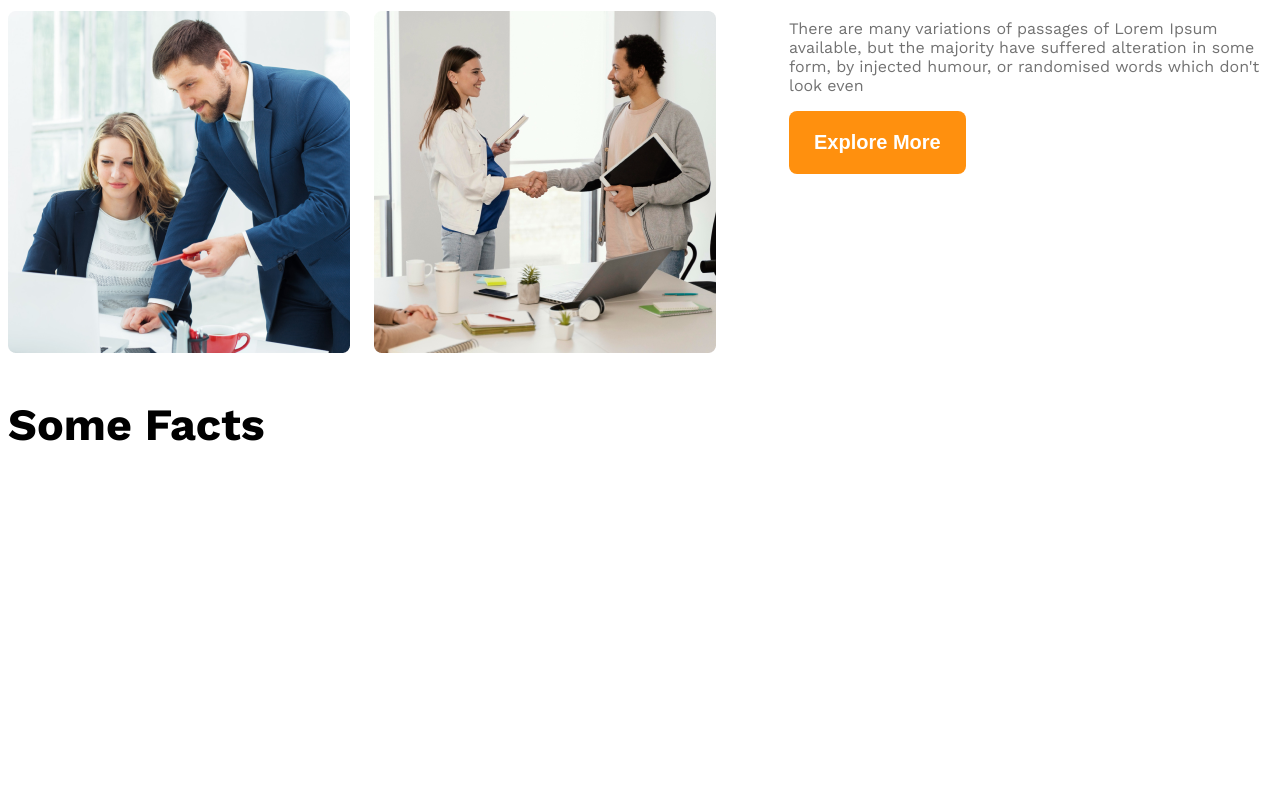
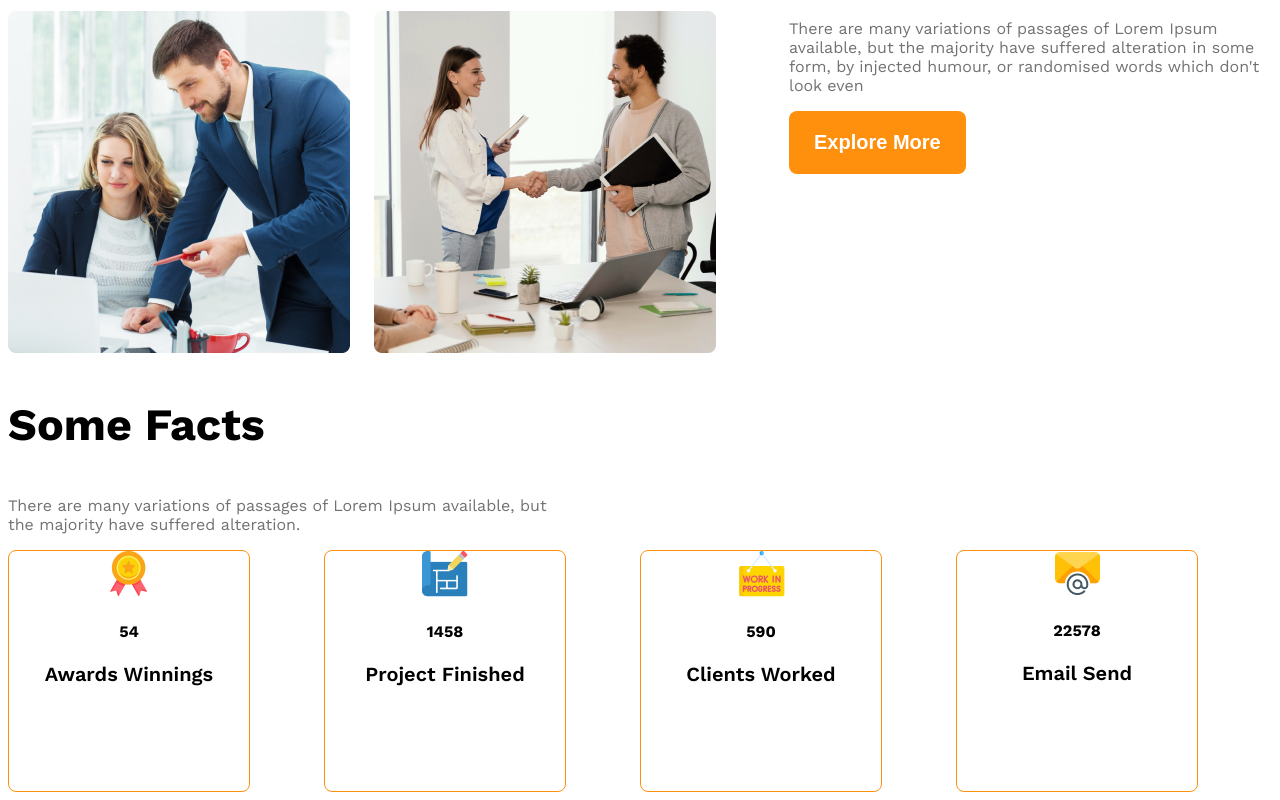
Before and after one commit to mdnasiruddin78/g3-architect-website, a plain HTML site: page index.html in a window 1280 px wide. Shown: the part 1624-2424 px from the top of the page. Before the commit the page ends 2120 px from the top, so only its background shows below. Drawn offline with nearby package versions, Linux system fonts and the light colour scheme.

Commit message:
facts add

```diff
--- a/index.html
+++ b/index.html
@@ -50,6 +50,38 @@
          <!-- frature will enjoy -->
           <section>
                 <h3 class="section-title">Some Facts</h3>
+                <p class="text-light-gray fact-description">There are many variations of passages of Lorem Ipsum available, but the majority have suffered alteration.</p>
+                <div class="facts-container">
+                    <!-- .fact-card*4>img.fact-icon+h4.fact-namber+h5.fact-name -->
+                    <div class="fact-card">
+                        <div>
+                            <img src="images/icons/ribon.png" alt="" class="fact-icon">
+                            <h4 class="fact-namber">54</h4>
+                            <h5 class="fact-name">Awards Winnings</h5>
+                        </div>
+                    </div>
+                    <div class="fact-card">
+                        <div>
+                            <img src="images/icons/projects.png" alt="" class="fact-icon">
+                            <h4 class="fact-namber">1458</h4>
+                            <h5 class="fact-name">Project Finished</h5>
+                        </div>
+                    </div>
+                    <div class="fact-card">
+                        <div>
+                            <img src="images/icons/customers.png" alt="" class="fact-icon">
+                            <h4 class="fact-namber">590</h4>
+                            <h5 class="fact-name">Clients Worked</h5>
+                        </div>
+                    </div>
+                    <div class="fact-card">
+                        <div>
+                            <img src="images/icons/email.png" alt="" class="fact-icon">
+                            <h4 class="fact-namber">22578</h4>
+                            <h5 class="fact-name">Email Send</h5>
+                        </div>
+                    </div>
+                </div>
           </section>
           <!-- some facts -->
            <section class="some facts">
--- a/style/style.css
+++ b/style/style.css
@@ -95,6 +95,35 @@ main{
     color: #FF900E;
 }
 /* quick list end */
+/* facts card style */
+.facts-container{
+    display: grid;
+    grid-template-columns: repeat(4, 1fr);
+}
+.fact-card{
+    border: 1px solid #FF900E;
+    width: 240px;
+    height: 240px;
+    border-radius: 8px;
+    text-align: center;
+    align-items: center;
+    justify-content: center;
+    margin-top: 45pxs;
+}
+.fact-number{
+    font-size: 2.8rem;
+    font-weight: 600;
+    margin-top: 5px;
+    margin-bottom: 10px;
+}
+.fact-name{
+    font-size: 1.25rem;
+    font-weight: 600;
+    margin-top: 10px;
+}
+.fact-description{
+    max-width: 540px;
+}
 /* responsive media query */
 @media screen and (max-width: 576px) {
     .navbar,
```
